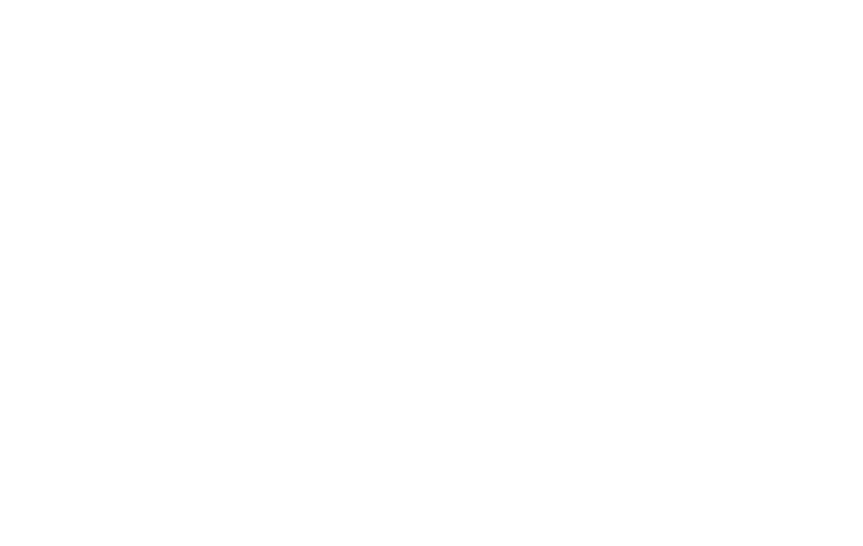
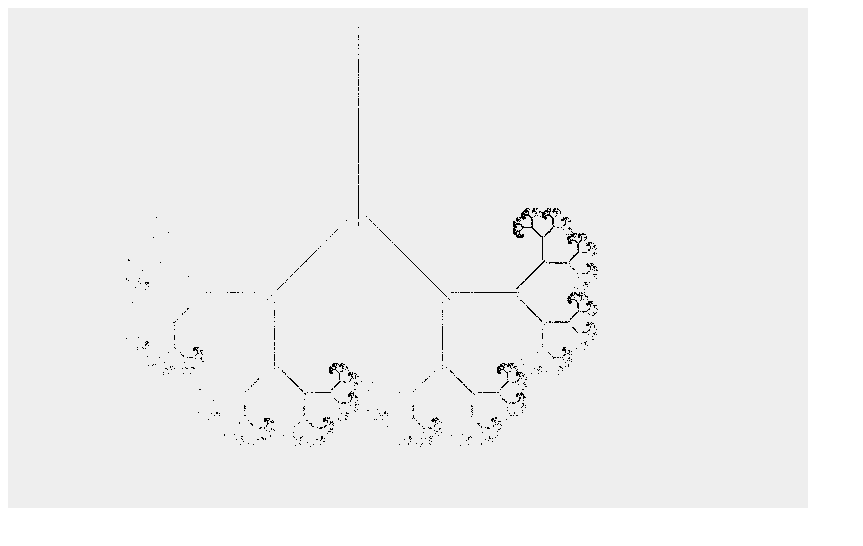
Before and after one commit to nathan-isaac/computer-graphics, a plain HTML site: page assignment-6/index.html in a window 1280 px wide. Shown: the whole page, without its empty margins (0-863 px from the left). Drawn offline with nearby package versions, Linux system fonts and the light colour scheme.

Commit message:
First problem hard coded working.

```diff
--- a/assignment-6/index.html
+++ b/assignment-6/index.html
@@ -2,7 +2,7 @@
 <html>
 <head lang="en">
     <meta charset="UTF-8">
-    <title>Assignment 4</title>
+    <title>Assignment 7</title>
 </head>
 <body>
 
--- a/assignment-6/script.js
+++ b/assignment-6/script.js
@@ -5,6 +5,9 @@ $(function() {
     console.log(canvas);
     var context = canvas.getContext("2d");
     console.log(context);
+
+    context.fillStyle = "#eeeeee";
+    context.fillRect(0, 0, canvas.width, canvas.height);
 
     var sierpinskiTriangle = [
         {
@@ -153,10 +156,72 @@ $(function() {
         }
     ];
 
+    main();
+
+    ///////////////////////////////////////
+
     function main()
+    {
+        var ifs = tree;
+
+        var xOld = 0;
+        var yOld = 0;
+
+        var xNew = 0;
+        var yNew = 0;
+
+        for(var i = 100000; i > 0; i --)
+        {
+            var randomNumber = uni();
+
+            if(randomNumber < 0.85)
+            {
+                var matrixIndex = 2 - 1;
+            }
+            else if(randomNumber < 0.92)
+            {
+                var matrixIndex = 3 - 1;
+            }
+            else if(randomNumber < 0.94)
+            {
+                var matrixIndex = 2 - 1;
+            }
+            else
+            {
+                var matrixIndex = 1 - 1;
+            }
+
+            xNew = Math.round(ifs[matrixIndex].a * xOld + ifs[matrixIndex].c * yOld + ifs[matrixIndex].e);
+            yNew = Math.round(ifs[matrixIndex].b * xOld + ifs[matrixIndex].d * yOld + ifs[matrixIndex].f);
+
+            console.log("X, Y: ", xNew, yNew);
+
+            plot(xNew + 350, yNew);
+
+            xOld = xNew;
+            yOld = yNew;
+        }
+    }
+
+    function plot(x, y)
+    {
+        //context.beginPath();
+        //context.moveTo(x, y);
+        //context.lineTo(x, y);
+        //context.closePath();
+
+        context.fillStyle = "#000000";
+        context.fillRect(x, y, 1, 1);
+    }
+
+    function uni()
+    {
+        return Math.random();
+    }
+
+    function probability()
     {
 
     }
 
-    main();
 });
```
